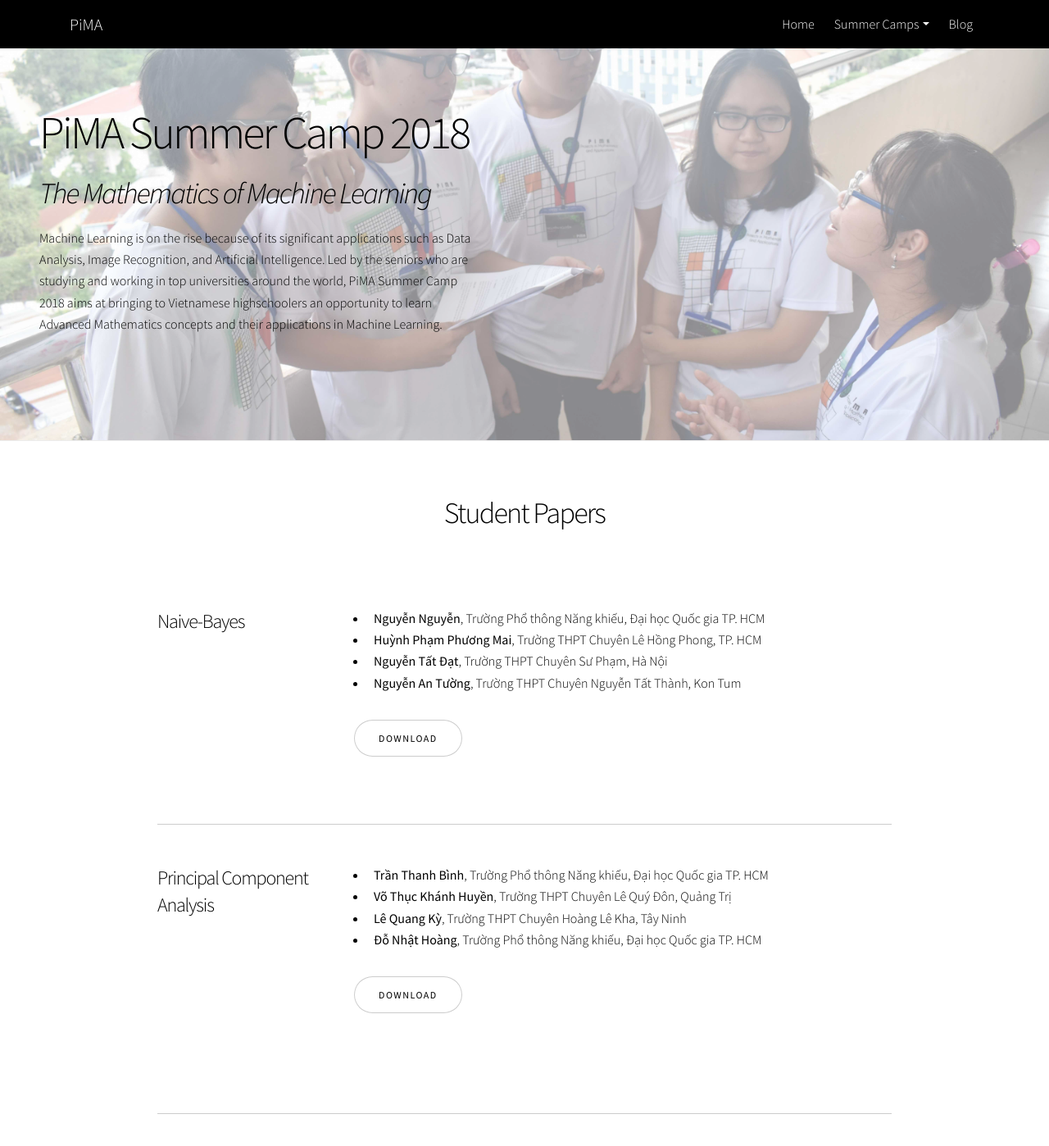
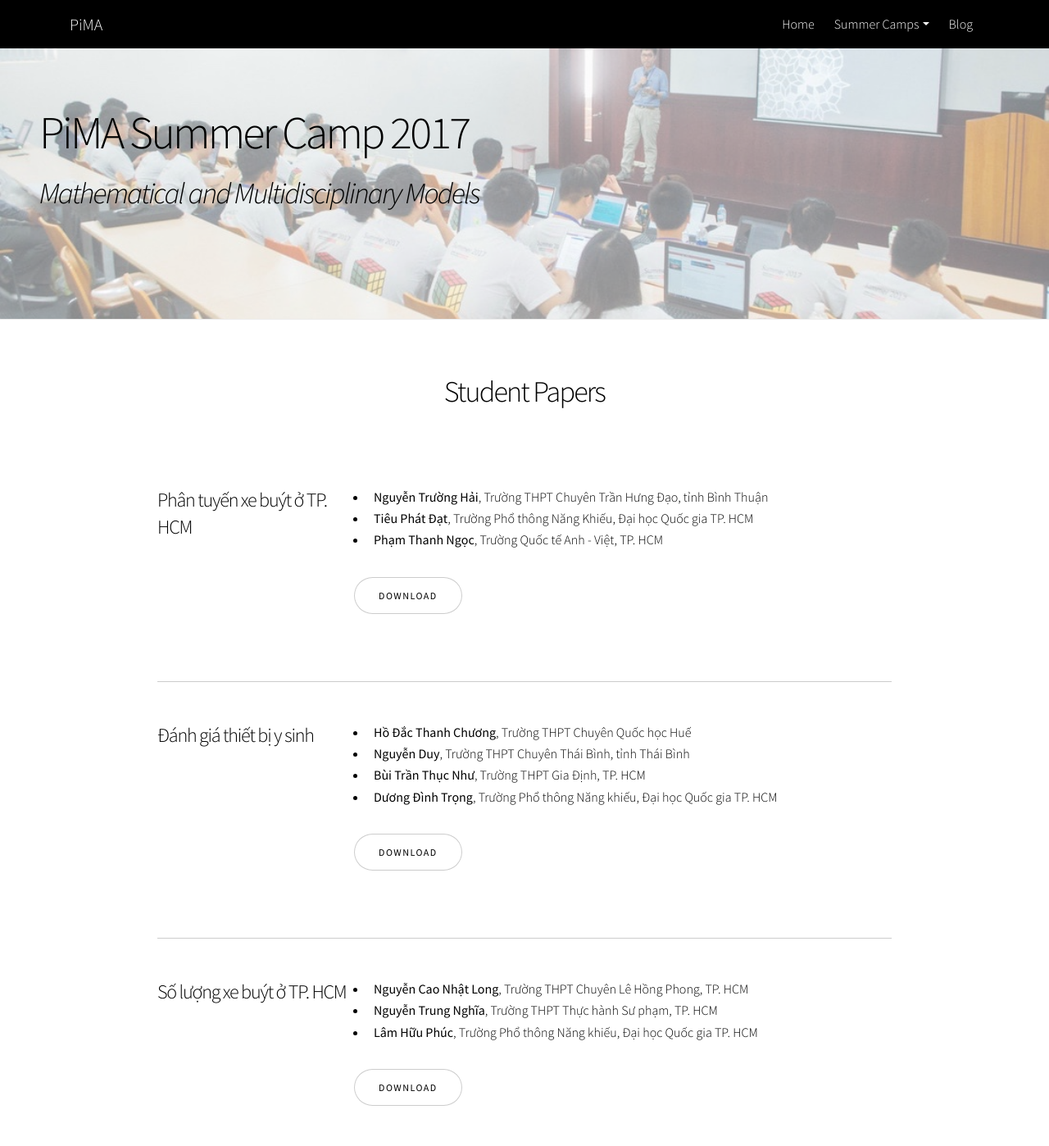
Before and after one commit to pimavn/pimavn.github.io, a Jekyll site: the page built from summer_camps/2017/student_papers.html, in a window 1280 px wide and 1400 px high. Shown: the whole window at 82% size. Built offline with Jekyll 4.4.1, drawn with Linux system fonts in a browser that asks for light colours; nearby versions of some CDN libraries; some of the changed text lies outside the part shown.

Commit message:
Upload student papers of 2017

```diff
--- a/summer_camps/2017/student_papers.html
+++ b/summer_camps/2017/student_papers.html
@@ -1,29 +1,62 @@
 ---
 layout: student_papers
-year: 2018
+year: 2017
 title: Student Papers
-use-story-js: true
 papers:
-  - title: Naive-Bayes
-    href: "#"
+  - title: Phân tuyến xe buýt ở TP. HCM
+    href: "/pdf/2017/student-papers/nhom_1.pdf"
     authors:
-    - name: Nguyễn Nguyễn
+    - name: Nguyễn Trường Hải
+      school: Trường THPT Chuyên Trần Hưng Đạo, tỉnh Bình Thuận
+    - name: Tiêu Phát Đạt
+      school: Trường Phổ thông Năng Khiếu, Đại học Quốc gia TP. HCM
+    - name: Phạm Thanh Ngọc
+      school: Trường Quốc tế Anh - Việt, TP. HCM
+  - title: Đánh giá thiết bị y sinh
+    href: "/pdf/2017/student-papers/nhom_4.pdf"
+    authors:
+    - name: Hồ Đắc Thanh Chương
+      school: Trường THPT Chuyên Quốc học Huế
+    - name: Nguyễn Duy
+      school: Trường THPT Chuyên Thái Bình, tỉnh Thái Bình
+    - name: Bùi Trần Thục Như
+      school: Trường THPT Gia Định, TP. HCM
+    - name: Dương Đình Trọng
       school: Trường Phổ thông Năng khiếu, Đại học Quốc gia TP. HCM
-    - name: Huỳnh Phạm Phương Mai
+  - title: Số lượng xe buýt ở TP. HCM
+    href: "/pdf/2017/student-papers/nhom_5.pdf"
+    authors:
+    - name: Nguyễn Cao Nhật Long
       school: Trường THPT Chuyên Lê Hồng Phong, TP. HCM
-    - name: Nguyễn Tất Đạt
-      school: Trường THPT Chuyên Sư Phạm, Hà Nội
-    - name: Nguyễn An Tường
-      school: Trường THPT Chuyên Nguyễn Tất Thành, Kon Tum
-  - title: Principal Component Analysis
-    href: "#"
+    - name: Nguyễn Trung Nghĩa
+      school: Trường THPT Thực hành Sư phạm, TP. HCM
+    - name: Lâm Hữu Phúc
+      school: Trường Phổ thông Năng khiếu, Đại học Quốc gia TP. HCM
+  - title: Đánh giá thiết bị y sinh
+    href: "/pdf/2017/student-papers/nhom_6.pdf"
     authors:
-    - name: Trần Thanh Bình
+    - name: Trần Dương Việt Hoàng
       school: Trường Phổ thông Năng khiếu, Đại học Quốc gia TP. HCM
-    - name: Võ Thục Khánh Huyền
-      school: Trường THPT Chuyên Lê Quý Đôn, Quảng Trị
-    - name: Lê Quang Kỳ
-      school: Trường THPT Chuyên Hoàng Lê Kha, Tây Ninh
-    - name: Đỗ Nhật Hoàng
+    - name: Bùi Minh Kiệt
       school: Trường Phổ thông Năng khiếu, Đại học Quốc gia TP. HCM
+    - name: Hà Nhật Nam
+      school: Trường THPT Gia Định, TP. HCM
+  - title: Khảo sát ô nhiễm môi trường nước
+    href: "/pdf/2017/student-papers/nhom_2.pdf"
+    authors:
+    - name: Nguyễn Tường Duy Bảo
+      school: Trường THPT Chuyên Lê Quý Đôn, TP. Đà Nẵng
+    - name: Nguyễn Khánh Duy
+      school: Trường THPT Nguyễn Hữu Cầu, TP. HCM
+    - name: Nguyễn Lý Nhật Quỳnh
+      school: Trường Phổ thông Năng khiếu, Đại học Quốc gia TP. HCM
+  - title: Đánh giá thiết bị y sinh
+    href: "/pdf/2017/student-papers/nhom_3.pdf"
+    authors:
+    - name: Võ Minh Thiên Long
+      school: Trường THPT Chuyên Lý Tự Trọng, TP. Cần Thơ
+    - name: Nguyễn Hưng Quang Khải
+      school: Trường THPT Chuyên Lương Văn Chánh
+    - name: Nguyễn Hoàng Sơn
+      school: Trường THPT Chuyên Đại học Sư Phạm
 ---
```
Also changed, not shown: 6 other files.
